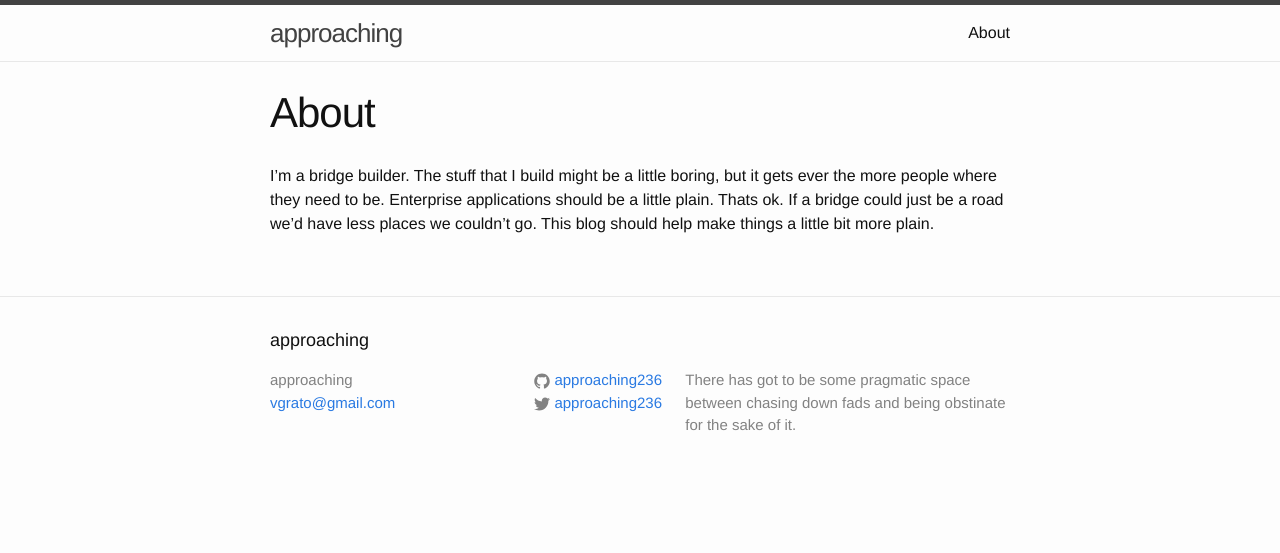
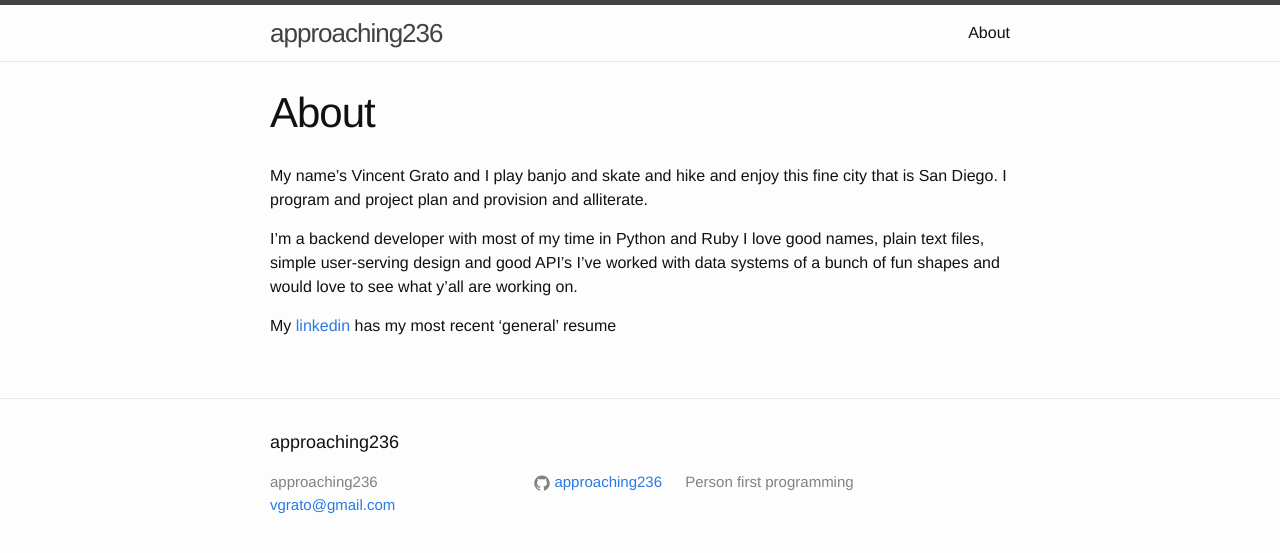
Before and after one commit to approaching236/approaching236.github.io, a Jekyll site: the page built from about.md, in a window 1280 px wide. Shown: the top 553 px of the page. Built offline with Jekyll 4.4.1, drawn with Linux system fonts in a browser that asks for light colours.

Commit message:
update tagline and about

```diff
--- a/_config.yml
+++ b/_config.yml
@@ -1,11 +1,10 @@
 # Site settings
-title: approaching
+title: approaching236
 email: vgrato@gmail.com
 description: > # this means to ignore newlines until "baseurl:"
-  There has got to be some pragmatic space between chasing down fads and being obstinate for the sake of it.
+  Person first programming
 baseurl: "" # the subpath of your site, e.g. /blog/
-url: "http://yourdomain.com" # the base hostname & protocol for your site
-twitter_username: approaching236
+url: "http://approaching236.github.io" # the base hostname & protocol for your site
 github_username:  approaching236
 
 # Build settings
--- a/about.md
+++ b/about.md
@@ -4,4 +4,11 @@ title: About
 permalink: /about/
 ---
 
-I'm a bridge builder. The stuff that I build might be a little boring, but it gets ever the more people where they need to be. Enterprise applications should be a little plain. Thats ok. If a bridge could just be a road we'd have less places we couldn't go. This blog should help make things a little bit more plain.
+My name's Vincent Grato and I play banjo and skate and hike and enjoy this fine city that is San Diego.
+I program and project plan and provision and alliterate.
+
+I'm a backend developer with most of my time in Python and Ruby
+I love good names, plain text files, simple user-serving design and good API's
+I've worked with data systems of a bunch of fun shapes and would love to see what y'all are working on.
+
+My [linkedin](https://www.linkedin.com/in/vgrato/) has my most recent 'general' resume
```
